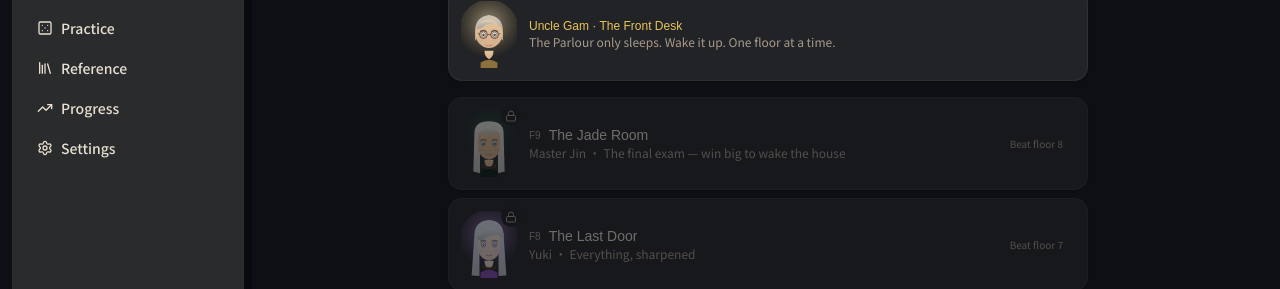
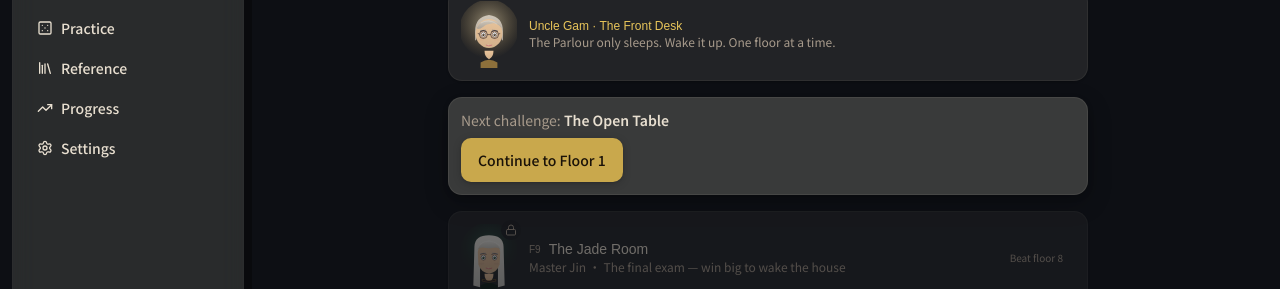
Before and after one commit to jelrod27/Mahjong-copilot-, a Next.js app in the folder web/: page /parlour in a window 1280 px wide. Shown: the part 212-501 px from the top of the page. Built offline with nearby package versions, Linux system fonts and the light colour scheme; no server answers.

Commit message:
feat(parlour): surface the next unlocked challenge

```diff
--- a/web/app/(main)/parlour/ParlourClient.tsx
+++ b/web/app/(main)/parlour/ParlourClient.tsx
@@ -10,7 +10,7 @@ import { Lock } from 'lucide-react';
 import CharacterPortrait from '@/components/npc/CharacterPortrait';
 import { NPCS } from '@/content/npcs';
 import {
-  PARLOUR_FLOORS, getParlourProgress, isFloorUnlocked, ParlourProgress,
+  PARLOUR_FLOORS, getFloor, getParlourProgress, isFloorUnlocked, ParlourProgress,
 } from '@/lib/parlour';
 import { Meter } from '@/components/ui/meter';
 import { useBrowserValue } from '@/hooks/useBrowserValue';
@@ -21,6 +21,7 @@ export default function ParlourPage() {
 
   const cleared = progress?.highestCleared ?? 0;
   const litFloors = cleared;
+  const nextFloor = progress ? getFloor(cleared + 1) : undefined;
   const gamGreeting = cleared === 0
     ? 'The Parlour only sleeps. Wake it up. One floor at a time.'
     : cleared >= PARLOUR_FLOORS.length
@@ -56,6 +57,20 @@ export default function ParlourPage() {
           <p className="font-sans text-xs leading-snug text-muted-foreground">{gamGreeting}</p>
         </div>
       </div>
+
+      {nextFloor && (
+        <div className="ds-card-elevated mb-4 p-3">
+          <p className="mb-2 text-sm text-muted-foreground">
+            Next challenge: <span className="font-semibold text-foreground">{nextFloor.name}</span>
+          </p>
+          <Link
+            href={`/play/game?floor=${nextFloor.floor}`}
+            className="ds-btn-accent inline-flex min-h-11 items-center px-4 text-sm"
+          >
+            Continue to Floor {nextFloor.floor}
+          </Link>
+        </div>
+      )}
 
       {/* Floors, top of the building first */}
       <div className="space-y-2">
```
Also changed, not shown: 1 other file (tests, documents, lock files or other folders).
